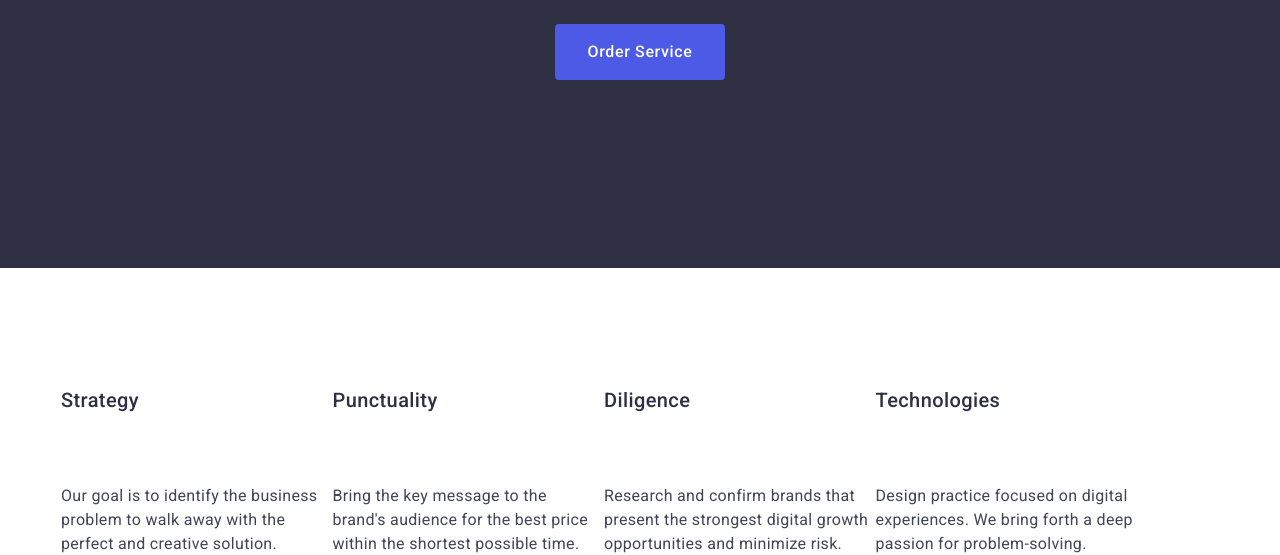
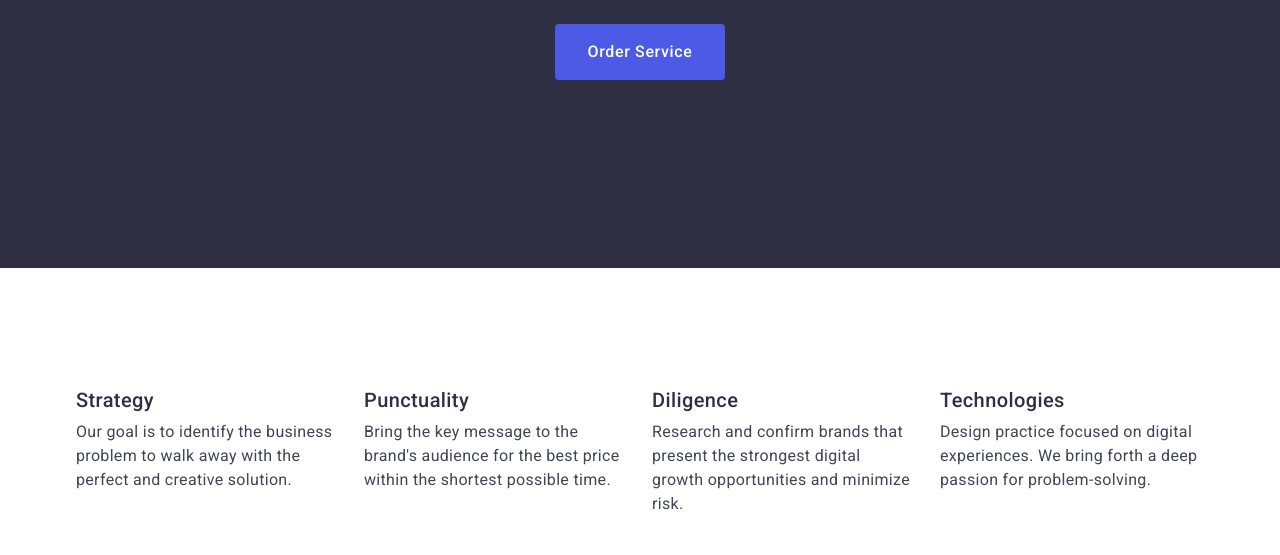
Before and after one commit to Just-me-TTA/goit-markup-hw-03, a plain HTML site: page index.html in a window 1280 px wide. Shown: the part 405-960 px from the top of the page. Drawn offline with nearby package versions, Linux system fonts and the light colour scheme.

Commit message:
Hdr+He+S1+S2 update

```diff
--- a/css/styles.css
+++ b/css/styles.css
@@ -146,17 +146,14 @@ gap: 40px;}
     }
 
 /* /* Benefits section styles  * */
-.benefits-container
-
-{align-items: center;
-padding: 120px 0;}
+.benefits {padding: 120px 0;}
 
 .benefits-list{display: flex;
-ap: 24px;}
+gap: 24px;}
 
 .benefits-item{width: calc((100% - 72px)/4);}
 
-.benefits-title{margin-bottom: 72px;}
+.benefits-title{margin-bottom: 8px;}
 
 /* .benefits-content{margin-bottom: 120px;
 max-width: 264px;} */
```
